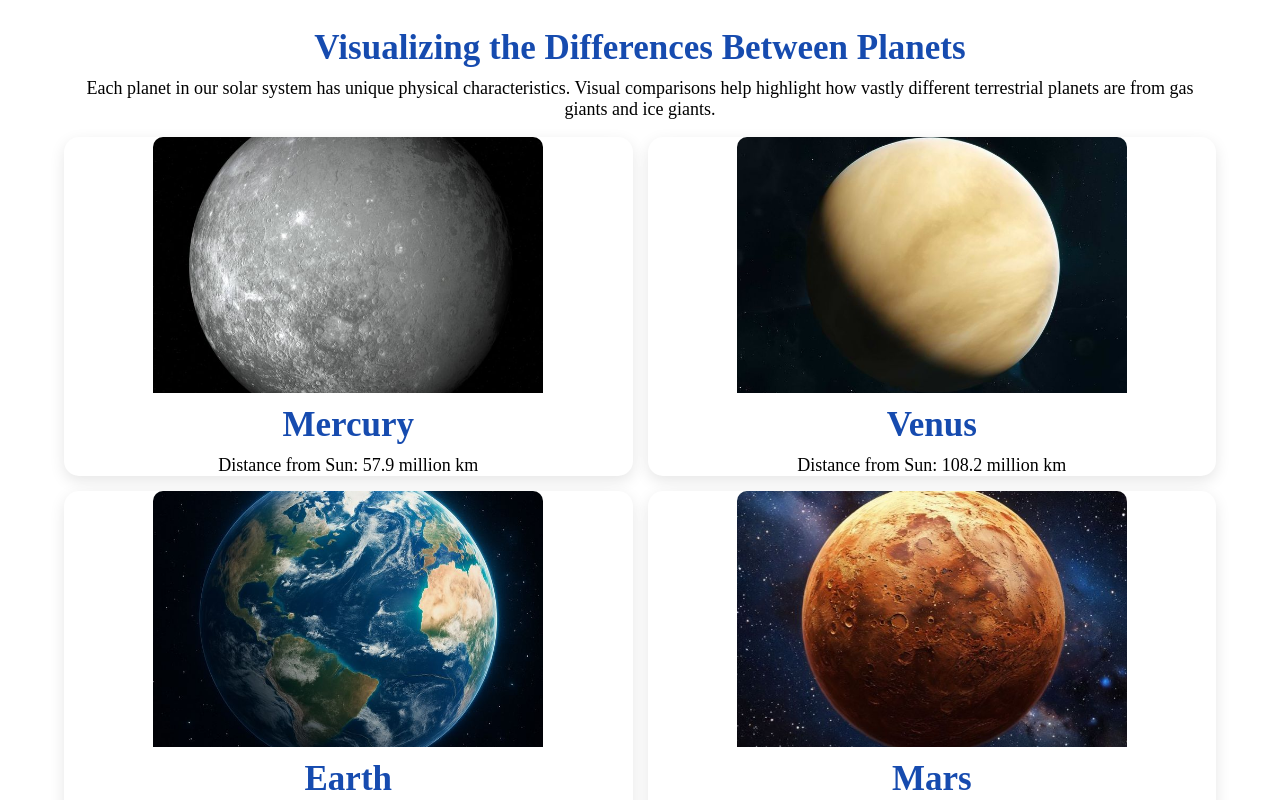
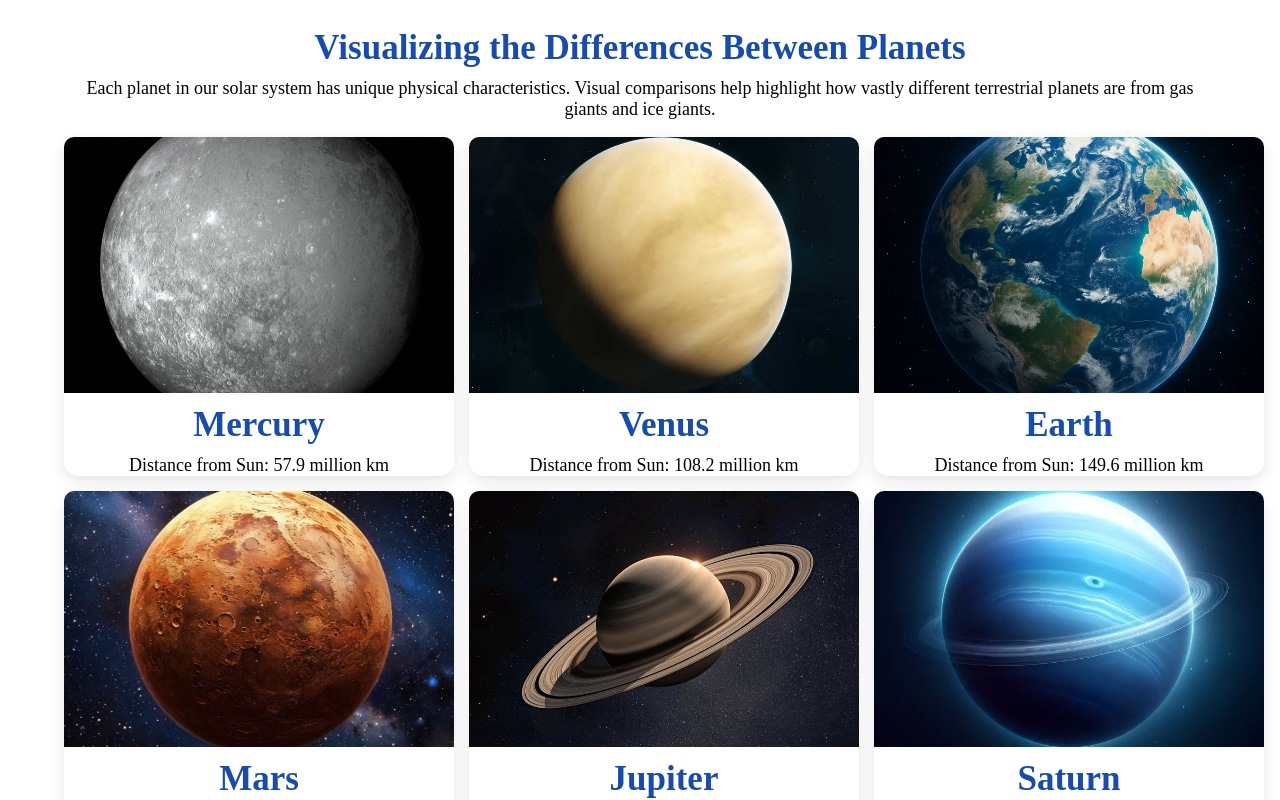
Before and after one commit to OJ-code-lab/ts-acedemy-project, a React (Vite) app in the folder capstoneProject/: page / in a window 1280 px wide. Shown: the part 1120-1920 px from the top of the page. Built offline with nearby package versions, Linux system fonts and the light colour scheme.

Commit message:
Change grid layout to 3 columns for images

```diff
--- a/capstoneProject/src/index.css
+++ b/capstoneProject/src/index.css
@@ -159,7 +159,7 @@ p{
 .images{
     margin: 1.7rem 0;
     display: grid;
-    grid-template-columns: repeat(2, auto);
+    grid-template-columns: repeat(3, auto);
     gap: 15px;
     text-align: center;
 
```
